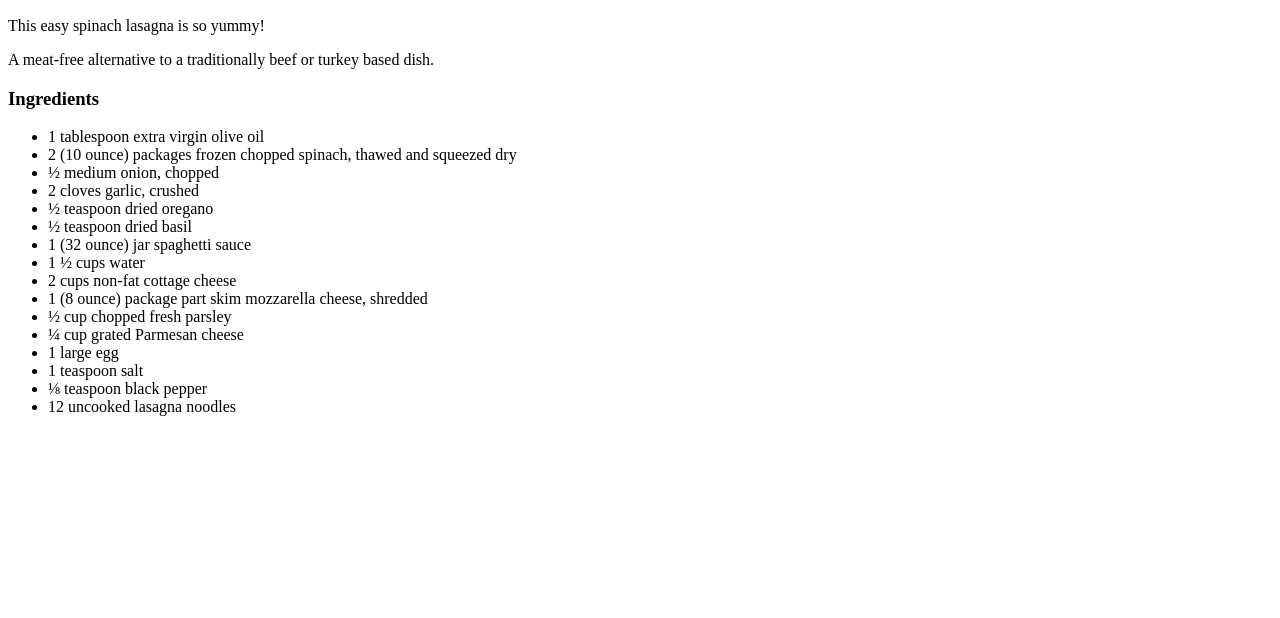
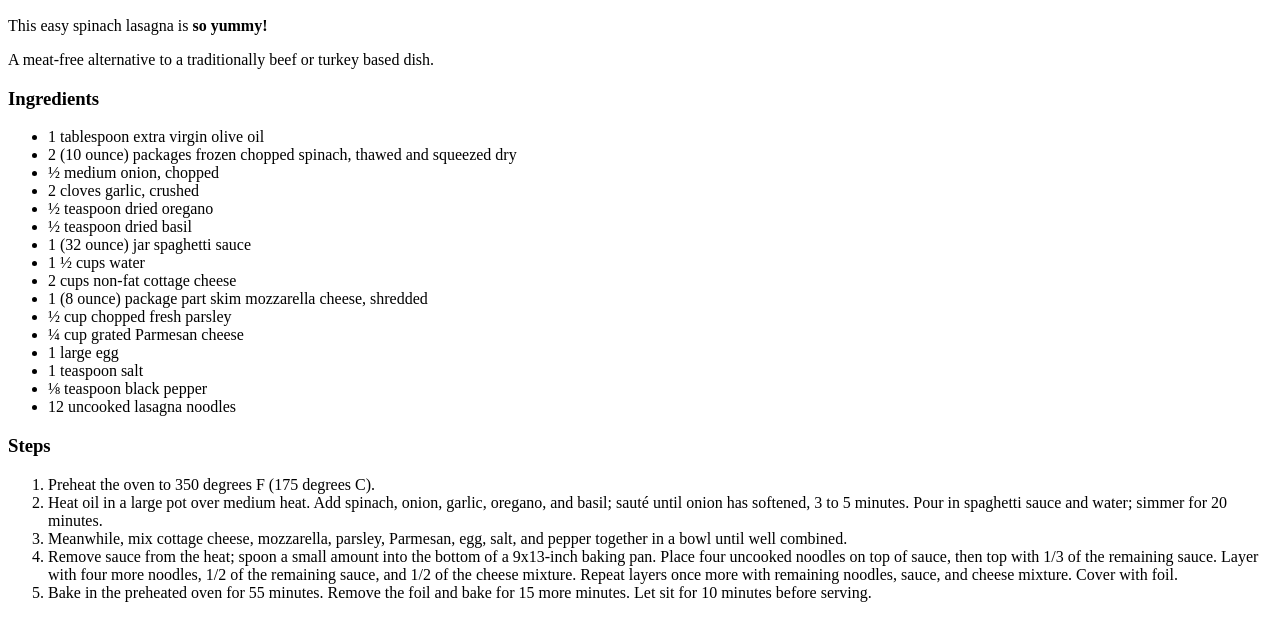
Before and after one commit to OPC-Proj/odin-recipes, a plain HTML site: page recipes/lasagna.html in a window 1280 px wide. Shown: the part 383-1001 px from the top of the page. Before the commit the page ends 815 px from the top, so only its background shows below. Drawn offline with Linux system fonts and the light colour scheme.

Commit message:
Add Lasagna recipe steps

```diff
--- a/recipes/lasagna.html
+++ b/recipes/lasagna.html
@@ -10,7 +10,7 @@
         <h1>Simple Spinach Lasagna</h1>
         <img src="https://www.allrecipes.com/thmb/-MMHC1VOvqJ6XzsZoKYzN3kv5Co=/750x0/filters:no_upscale():max_bytes(150000):strip_icc():format(webp)/1101212-simple-spinach-lasagna-DIZ9829-4x3-1-3254621fc3974a6dacc5130ec6a8488e.jpg" alt="Spinach Lasagna">
 
-        <p>This easy spinach lasagna is so yummy!</p>
+        <p>This easy spinach lasagna is <strong>so yummy!</strong></p>
         <p>A meat-free alternative to a traditionally beef or turkey based dish.</p>
 
         <h3>Ingredients</h3>
@@ -31,11 +31,15 @@
             <li>1 teaspoon salt</li>
             <li>⅛ teaspoon black pepper</li>
             <li>12 uncooked lasagna noodles</li>
-
-
-
-
         </ul>
+        <h3>Steps</h3>
+        <ol>
+            <li>Preheat the oven to 350 degrees F (175 degrees C).</li>
+            <li>Heat oil in a large pot over medium heat. Add spinach, onion, garlic, oregano, and basil; sauté until onion has softened, 3 to 5 minutes. Pour in spaghetti sauce and water; simmer for 20 minutes.</li>
+            <li>Meanwhile, mix cottage cheese, mozzarella, parsley, Parmesan, egg, salt, and pepper together in a bowl until well combined.</li>
+            <li>Remove sauce from the heat; spoon a small amount into the bottom of a 9x13-inch baking pan. Place four uncooked noodles on top of sauce, then top with 1/3 of the remaining sauce. Layer with four more noodles, 1/2 of the remaining sauce, and 1/2 of the cheese mixture. Repeat layers once more with remaining noodles, sauce, and cheese mixture. Cover with foil.</li>
+            <li>Bake in the preheated oven for 55 minutes. Remove the foil and bake for 15 more minutes. Let sit for 10 minutes before serving.</li>
+        </ol>
     </body>
 
 </html>
```
